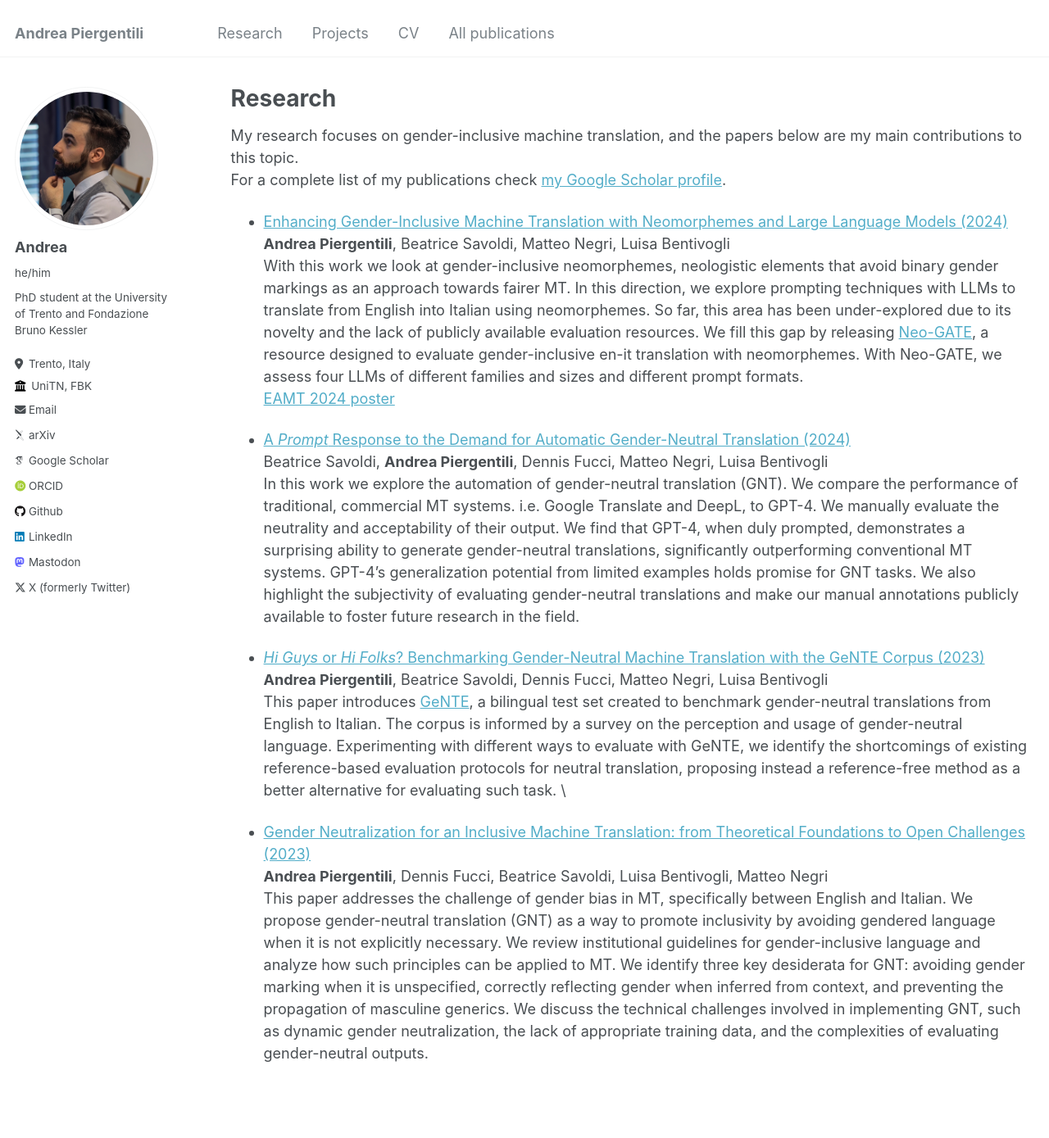
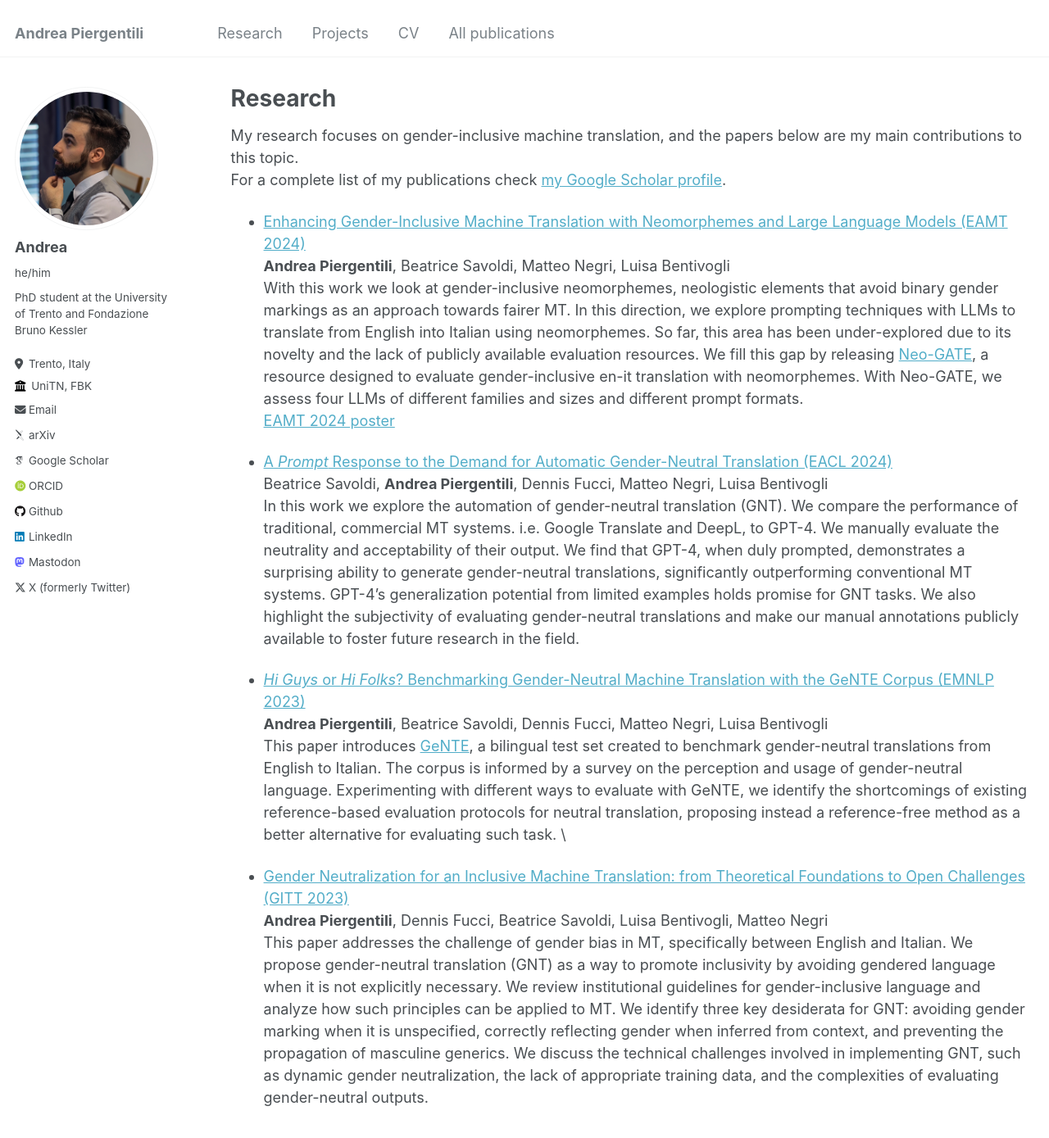
Before and after one commit to apierg/apierg.github.io, a Jekyll site: the page built from _pages/research.md, in a window 1280 px wide and 1400 px high. Shown: the top 1389 px of the window at 82% size. Built offline with Jekyll 4.4.1, drawn with Linux system fonts in a browser that asks for light colours; some web fonts are replaced.

Commit message:
add venues

```diff
--- a/_pages/research.md
+++ b/_pages/research.md
@@ -8,19 +8,19 @@ author_profile: true
 My research focuses on gender-inclusive machine translation, and the papers below are my main contributions to this topic.\
 For a complete list of my publications check [my Google Scholar profile](https://scholar.google.com/citations?user=SceVs8kAAAAJ&hl=it).
 
-* [Enhancing Gender-Inclusive Machine Translation with Neomorphemes and Large Language Models (2024)](https://aclanthology.org/2024.eamt-1.25/)\
+* [Enhancing Gender-Inclusive Machine Translation with Neomorphemes and Large Language Models (EAMT 2024)](https://aclanthology.org/2024.eamt-1.25/)\
     **Andrea Piergentili**, Beatrice Savoldi, Matteo Negri, Luisa Bentivogli\
     With this work we look at gender-inclusive neomorphemes, neologistic elements that avoid binary gender markings as an approach towards fairer MT. In this direction, we explore prompting techniques with LLMs to translate from English into Italian using neomorphemes. So far, this area has been under-explored due to its novelty and the lack of publicly available evaluation resources. We fill this gap by releasing [Neo-GATE](https://huggingface.co/datasets/FBK-MT/Neo-GATE), a resource designed to evaluate gender-inclusive en-it translation with neomorphemes. With Neo-GATE, we assess four LLMs of different families and sizes and different prompt formats.\
     [EAMT 2024 poster](https://drive.google.com/file/d/1aXmjviVJgYAkeugv77R1iiLy5lsnDxaI/view?usp=sharing)
 
-* [A _Prompt_ Response to the Demand for Automatic Gender-Neutral Translation (2024)](https://aclanthology.org/2024.eacl-short.23/)\
+* [A _Prompt_ Response to the Demand for Automatic Gender-Neutral Translation (EACL 2024)](https://aclanthology.org/2024.eacl-short.23/)\
     Beatrice Savoldi, **Andrea Piergentili**, Dennis Fucci, Matteo Negri, Luisa Bentivogli\
     In this work we explore the automation of gender-neutral translation (GNT). We compare the performance of traditional, commercial MT systems. i.e. Google Translate and DeepL, to GPT-4. We manually evaluate the neutrality and acceptability of their output. We find that GPT-4, when duly prompted, demonstrates a surprising ability to generate gender-neutral translations, significantly outperforming conventional MT systems. GPT-4’s generalization potential from limited examples holds promise for GNT tasks. We also highlight the subjectivity of evaluating gender-neutral translations and make our manual annotations publicly available to foster future research in the field.
 
-* [_Hi Guys_ or _Hi Folks_? Benchmarking Gender-Neutral Machine Translation with the GeNTE Corpus (2023)](https://aclanthology.org/2023.emnlp-main.873/) \
+* [_Hi Guys_ or _Hi Folks_? Benchmarking Gender-Neutral Machine Translation with the GeNTE Corpus (EMNLP 2023)](https://aclanthology.org/2023.emnlp-main.873/) \
     **Andrea Piergentili**, Beatrice Savoldi, Dennis Fucci, Matteo Negri, Luisa Bentivogli\
     This paper introduces [GeNTE](https://huggingface.co/datasets/FBK-MT/GeNTE), a bilingual test set created to benchmark gender-neutral translations from English to Italian. The corpus is informed by a survey on the perception and usage of gender-neutral language. Experimenting with different ways to evaluate with GeNTE, we identify the shortcomings of existing reference-based evaluation protocols for neutral translation, proposing instead a reference-free method as a better alternative for evaluating such task. \
 
-* [Gender Neutralization for an Inclusive Machine Translation: from Theoretical Foundations to Open Challenges (2023)](https://aclanthology.org/2023.gitt-1.7/) \
+* [Gender Neutralization for an Inclusive Machine Translation: from Theoretical Foundations to Open Challenges (GITT 2023)](https://aclanthology.org/2023.gitt-1.7/) \
     **Andrea Piergentili**, Dennis Fucci, Beatrice Savoldi, Luisa Bentivogli, Matteo Negri\
     This paper addresses the challenge of gender bias in MT, specifically between English and Italian. We propose gender-neutral translation (GNT) as a way to promote inclusivity by avoiding gendered language when it is not explicitly necessary. We review institutional guidelines for gender-inclusive language and analyze how such principles can be applied to MT. We identify three key desiderata for GNT: avoiding gender marking when it is unspecified, correctly reflecting gender when inferred from context, and preventing the propagation of masculine generics. We discuss the technical challenges involved in implementing GNT, such as dynamic gender neutralization, the lack of appropriate training data, and the complexities of evaluating gender-neutral outputs.
```
